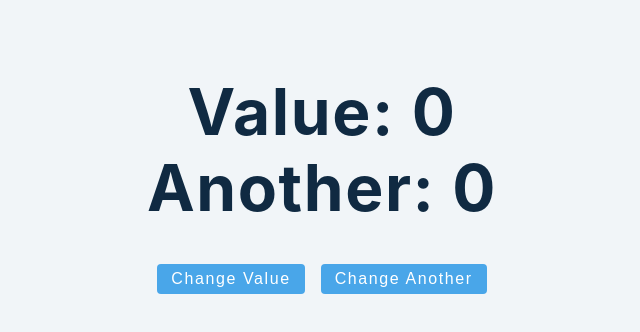
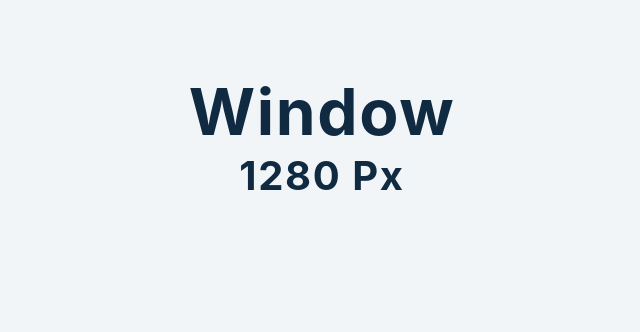
Before and after one commit to makawy7/react-advanced, a React (Create React App) app: page / in a window 1280 px wide. Shown: the top 332 px of the page, without its empty margins (318-958 px from the left). Built offline with nearby package versions, Linux system fonts and the light colour scheme.

Commit message:
useEffect cleanup functions

```diff
--- a/src/App.js
+++ b/src/App.js
@@ -1,9 +1,9 @@
-import UseEffectBasics from "./components/UseEffectBasics";
+import UseEffectCleanup from "./components/UseEffectCleanup";
 
 function App() {
   return (
     <div className="container">
-      <UseEffectBasics />
+      <UseEffectCleanup />
     </div>
   );
 }
--- /dev/null
+++ b/src/components/UseEffectCleanup.js
@@ -0,0 +1,35 @@
+import { useEffect, useState } from "react";
+
+function UseEffectCleanup() {
+  const [size, setSize] = useState(window.innerWidth);
+  const checkSize = () => {
+    setSize(window.innerWidth);
+  };
+
+  // cleanup function runs after the useEffect, so useEffect runs after the re-render and the cleanup runs afterwards.
+  // so we should remove the event listener when the re-render is over, otherwise event listeners will add up.
+  useEffect(() => {
+    window.addEventListener("resize", checkSize);
+    return () => {
+      window.removeEventListener("resize", checkSize);
+    };
+  });
+
+  // another way to do this, is to add the event listener only once after the initial render
+  // so we pass an empty array of dependency list
+  //   useEffect(() => {
+  //     window.addEventListener("resize", checkSize);
+  //     return () => {
+  //       window.removeEventListener("resize", checkSize);
+  //     };
+  //   }, []);
+
+  return (
+    <>
+      <h1>Window</h1>
+      <h2>{size} px</h2>
+    </>
+  );
+}
+
+export default UseEffectCleanup;
```
